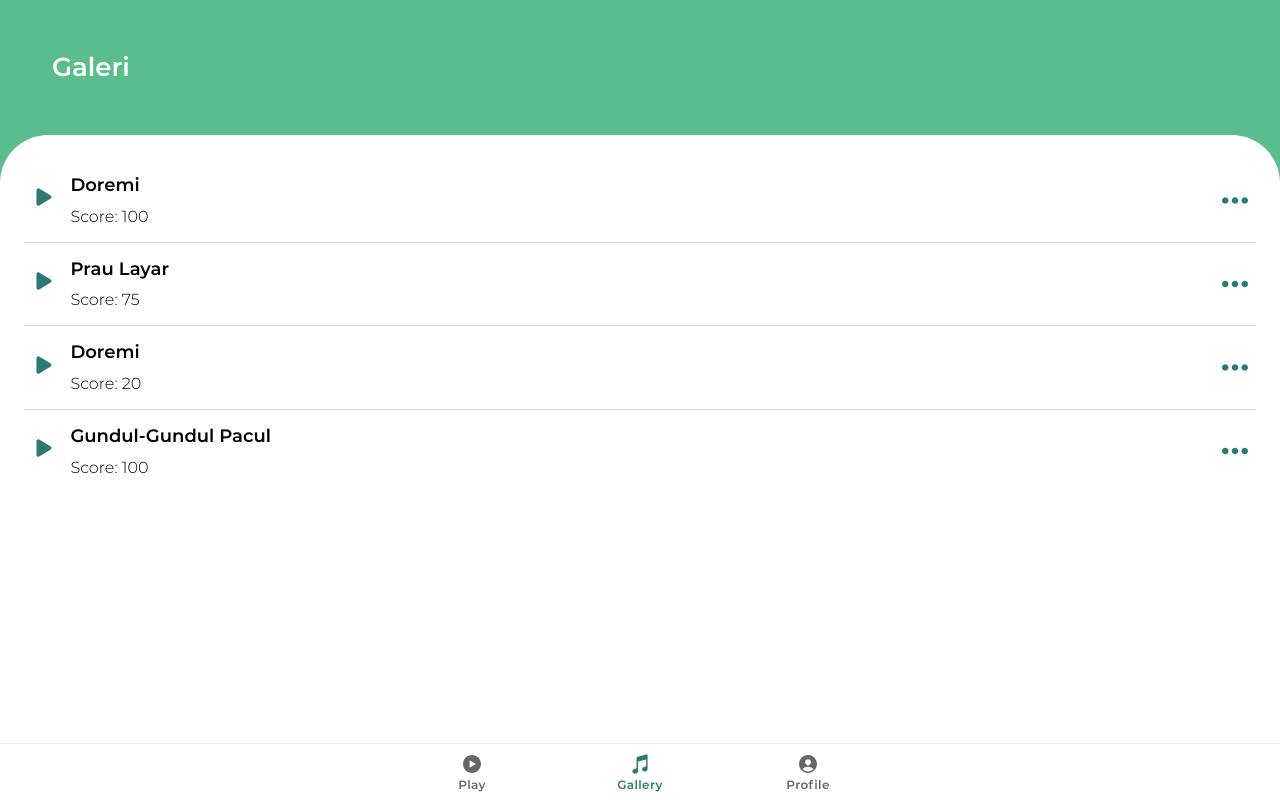
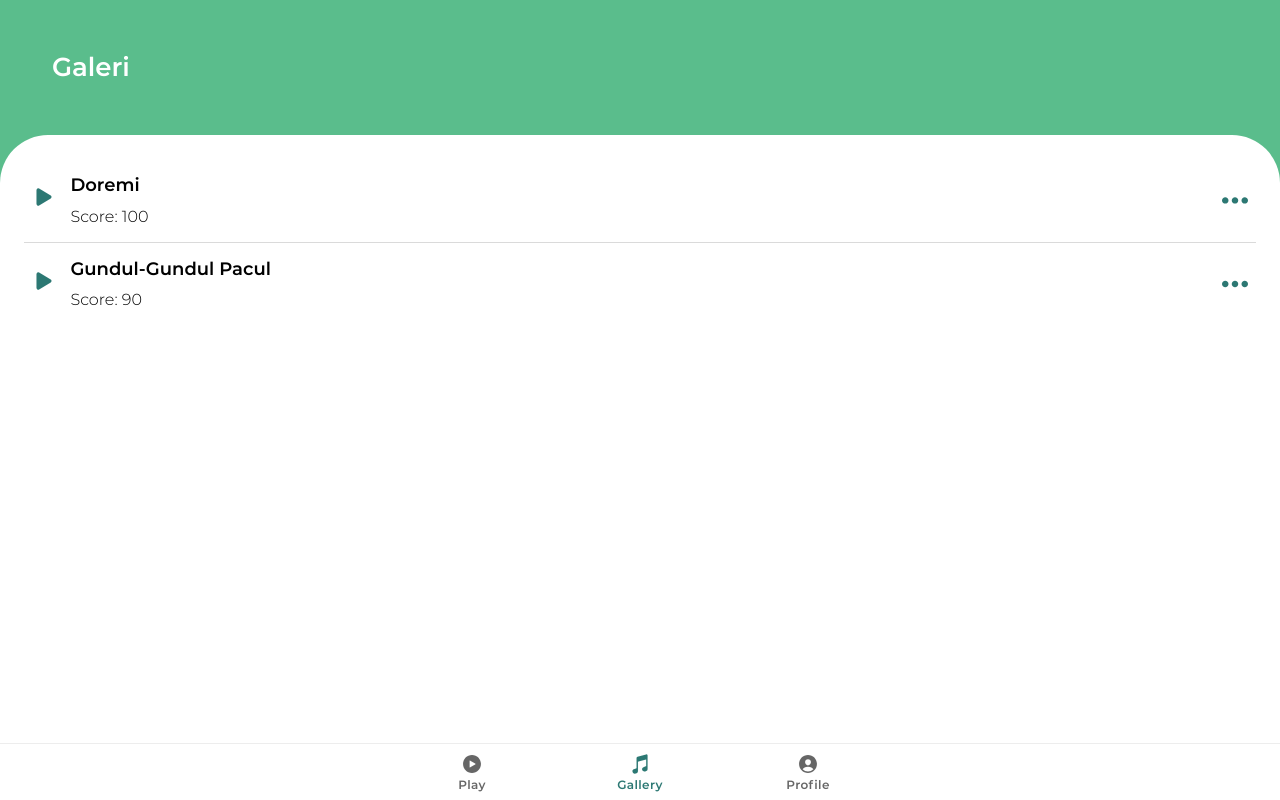
Before and after one commit to Rikadewi/gametrik, a React (Create React App) app: page /gallery in a window 1280 px wide. Built offline with nearby package versions, Linux system fonts and the light colour scheme.

Commit message:
Add play mp3 to gallery

```diff
--- a/src/pages/gallery/Gallery.tsx
+++ b/src/pages/gallery/Gallery.tsx
@@ -1,28 +1,59 @@
+/* eslint-disable jsx-a11y/click-events-have-key-events */
+/* eslint-disable jsx-a11y/no-static-element-interactions */
 import React from 'react';
 import { IonContent, IonIcon } from '@ionic/react';
-import { play } from 'ionicons/icons';
+import { play, pause } from 'ionicons/icons';
 import './Gallery.css';
 import ThreeDots from './more.svg';
 
+const SongRow = ({ gallery, audio }: any) => {
+    const [isPlay, setIsPlay] = React.useState(false);
+
+    return (
+        <div className="gallery-card">
+            {isPlay ? (
+                <div
+                    className="gallery-card-play"
+                    onClick={() => {
+                        audio.pause();
+                        setIsPlay(false);
+                    }}
+                >
+                    <IonIcon icon={pause} />
+                </div>
+            ) : (
+                <div
+                    className="gallery-card-play"
+                    onClick={() => {
+                        audio.play();
+                        setIsPlay(true);
+                    }}
+                >
+                    <IonIcon icon={play} />
+                </div>
+            )}
+            <div className="gallery-card-text">
+                <h5>{gallery.name}</h5>
+                <p>Score: {gallery.score}</p>
+            </div>
+            <img src={ThreeDots} alt="three dots" />
+        </div>
+    );
+};
 const Gallery = () => {
     const galerries = [
         {
             name: 'Doremi',
             score: 100,
-        },
-        {
-            name: 'Prau Layar',
-            score: 75,
-        },
-        {
-            name: 'Doremi',
-            score: 20,
+            path: 'doremi.mp3',
         },
         {
             name: 'Gundul-Gundul Pacul',
-            score: 100,
+            score: 90,
+            path: 'gundul.mp3',
         },
     ];
+
     return (
         <>
             <IonContent>
@@ -31,16 +62,14 @@ const Gallery = () => {
                     <div>
                         {galerries.map((gallery) => {
                             return (
-                                <div className="gallery-card">
-                                    <div className="gallery-card-play">
-                                        <IonIcon icon={play} />
-                                    </div>
-                                    <div className="gallery-card-text">
-                                        <h5>{gallery.name}</h5>
-                                        <p>Score: {gallery.score}</p>
-                                    </div>
-                                    <img src={ThreeDots} alt="three dots" />
-                                </div>
+                                <SongRow
+                                    gallery={gallery}
+                                    audio={
+                                        new Audio(
+                                            `${process.env.PUBLIC_URL}/assets/sound/${gallery.path}`,
+                                        )
+                                    }
+                                />
                             );
                         })}
                     </div>
--- a/src/pages/review/Review.tsx
+++ b/src/pages/review/Review.tsx
@@ -49,6 +49,7 @@ const Review = ({ title }: any) => {
         grade = 'Perfect!';
         _class = 'success';
     }
+
     return (
         <>
             <IonContent>
```
Also changed, not shown: 2 other files (tests, documents, lock files or other folders).
